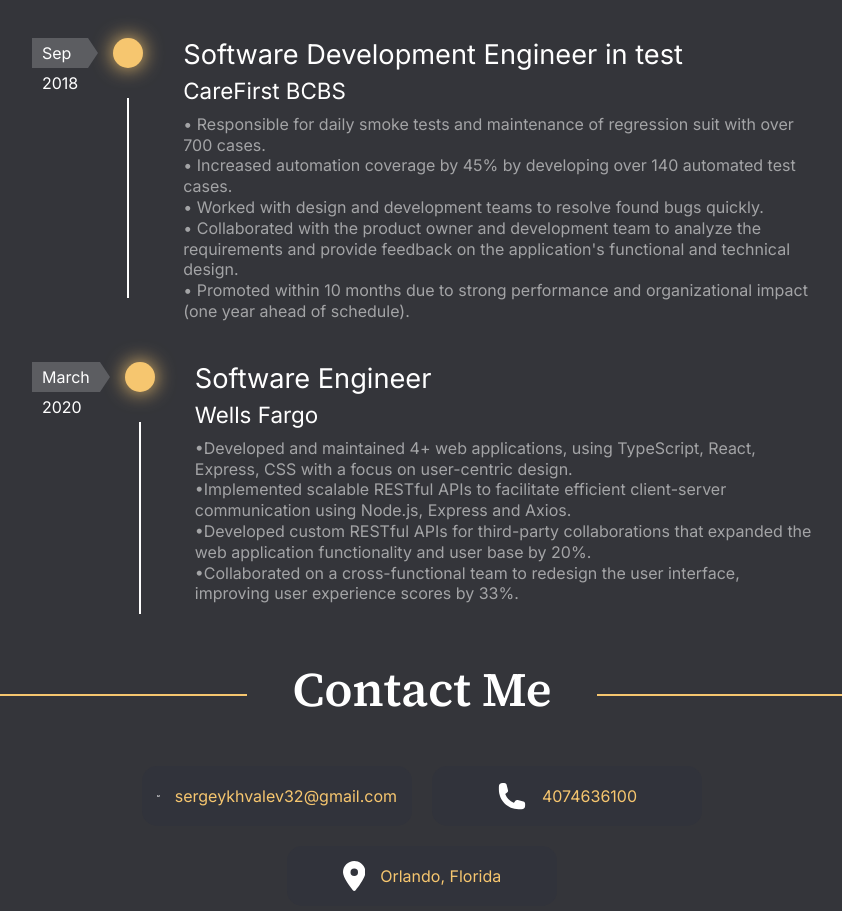
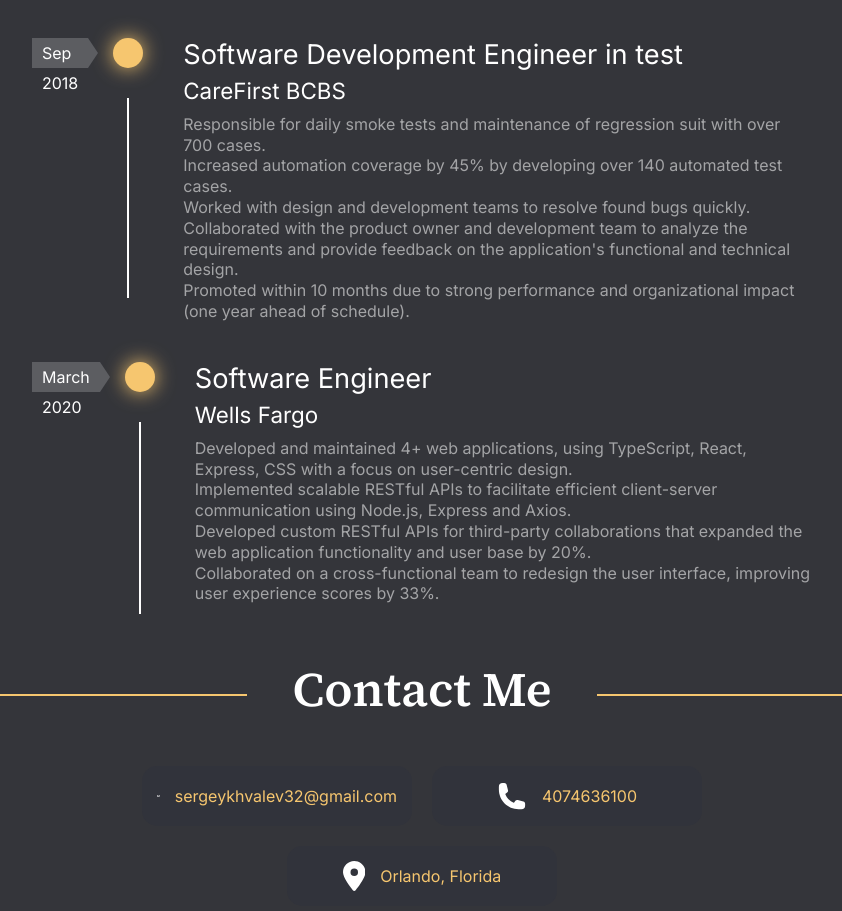
Before and after one commit to SergeyKhvalev83/dev_portfolio, a Next.js app: page / in a window 1280 px wide. Shown: the part 2261-3172 px from the top of the page, without its empty margins (218-1060 px from the left). Built offline with nearby package versions, Linux system fonts and the light colour scheme.

Commit message:
Fixing text

```diff
--- a/app/components/AboutMeSection.tsx
+++ b/app/components/AboutMeSection.tsx
@@ -10,7 +10,7 @@ const AboutMeSection = () => {
       <div className="center">
         <h2> About </h2>{" "}
         <p>
-        Passionate Full Stack Developer with over 4 years of experience in modern web technologies, specializing in building engaging, user-centric applications. Skilled in JavaScript, TypeScript, React, and Redux, I create seamless, dynamic user experiences. My journey in web development is driven by continuous learning, staying ahead of industry trends, and consistently pushing the boundaries of what's possible on the web.
+        Passionate Full Stack Developer with over 4 years of experience in modern web technologies, specializing in building engaging, user-centric applications. Skilled in JavaScript, TypeScript, React, and Redux, I create seamless, dynamic user experiences. My journey in web development is driven by continuous learning, staying ahead of industry trends, and consistently pushing the boundaries of what is possible on the web.
         </p>
       </div>
     </section>
--- a/app/components/ExperienceSections.tsx
+++ b/app/components/ExperienceSections.tsx
@@ -21,16 +21,17 @@ const ExperienceSections = () => {
               <h3>Software Development Engineer in test</h3>
               <h4>CareFirst BCBS</h4>
               <p>
-                • Responsible for daily smoke tests and maintenance of
+                Responsible for daily smoke tests and maintenance of
                 regression suit with over 700 cases. <br />
-                • Increased automation coverage by 45% by developing over 140
+                Increased automation coverage by 45% by developing over 140
                 automated test cases. <br />
-                • Worked with design and development teams to resolve found bugs
+                Worked with design and development teams to resolve found bugs
                 quickly. <br />
-                • Collaborated with the product owner and development team to
+                Collaborated with the product owner and development team to
                 analyze the requirements and provide feedback on the
                 application&apos;s functional and technical design.
-                <br />• Promoted within 10 months due to strong performance and
+                <br />
+                Promoted within 10 months due to strong performance and
                 organizational impact (one year ahead of schedule).
               </p>
             </div>
@@ -48,13 +49,13 @@ const ExperienceSections = () => {
               <h3>Software Engineer</h3>
               <h4>Wells Fargo</h4>
               <p>
-                •Developed and maintained 4+ web applications, using TypeScript, React, Express, CSS with a focus on user-centric design.
+                Developed and maintained 4+ web applications, using TypeScript, React, Express, CSS with a focus on user-centric design.
                 <br />
-                •Implemented scalable RESTful APIs to facilitate efficient client-server communication using Node.js, Express and Axios.
+                Implemented scalable RESTful APIs to facilitate efficient client-server communication using Node.js, Express and Axios.
                 <br />
-                •Developed custom RESTful APIs for third-party collaborations that expanded the web application functionality and user base by 20%.
+                Developed custom RESTful APIs for third-party collaborations that expanded the web application functionality and user base by 20%.
                 <br />
-                •Collaborated on a cross-functional team to redesign the user interface, improving user experience scores by 33%.
+                Collaborated on a cross-functional team to redesign the user interface, improving user experience scores by 33%.
               </p>
             </div>
           </div>
--- a/app/components/PortfolioSection.tsx
+++ b/app/components/PortfolioSection.tsx
@@ -8,7 +8,7 @@ const PortfolioSection = () => {
       <div className="center">
         <h2>Portfolio</h2>
         <div className="portfolio-container">
-          <a href=""   target="_blank">
+          <a href="" target="_blank">
             <img src="/img/workout_app_logo.jpg" alt="workout_logo" />
           </a>
           <a href="https://air-bnb-clone-mern-8157ba05deb7.herokuapp.com" target="_blank">
```
